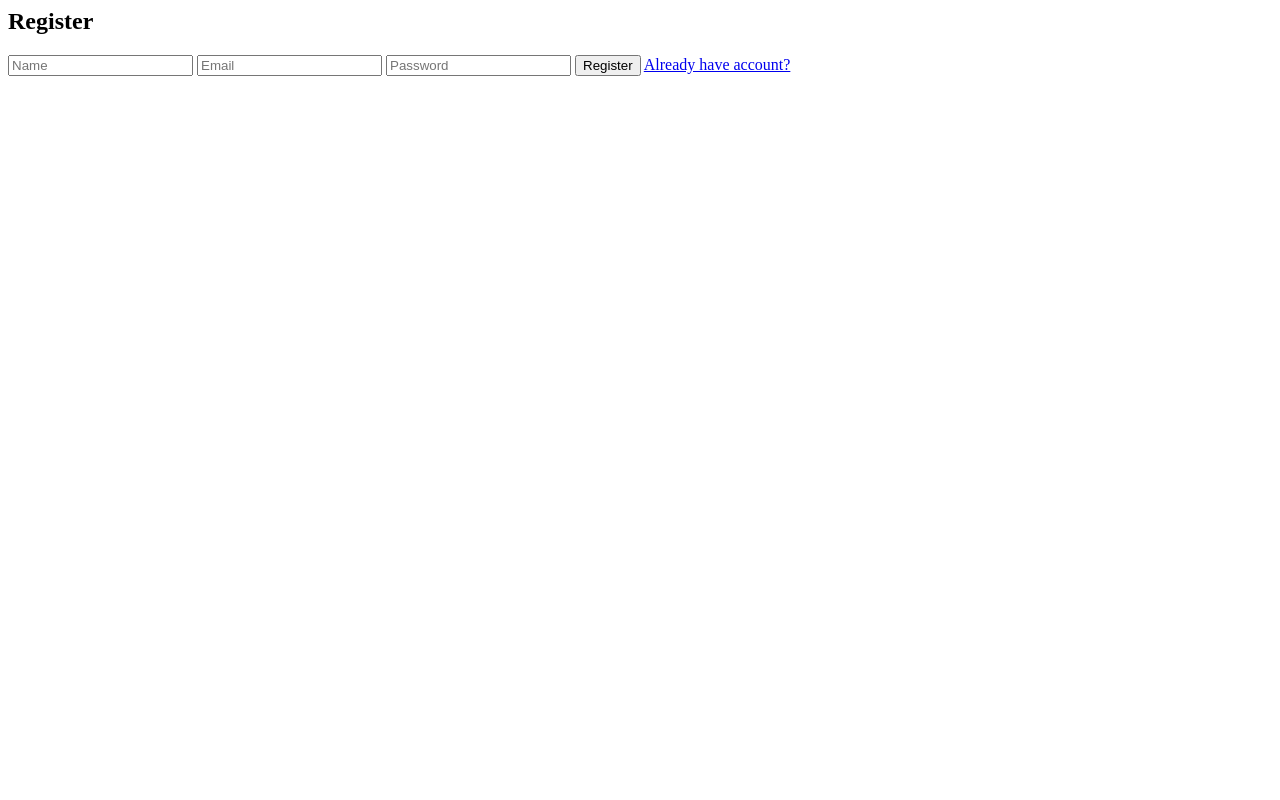
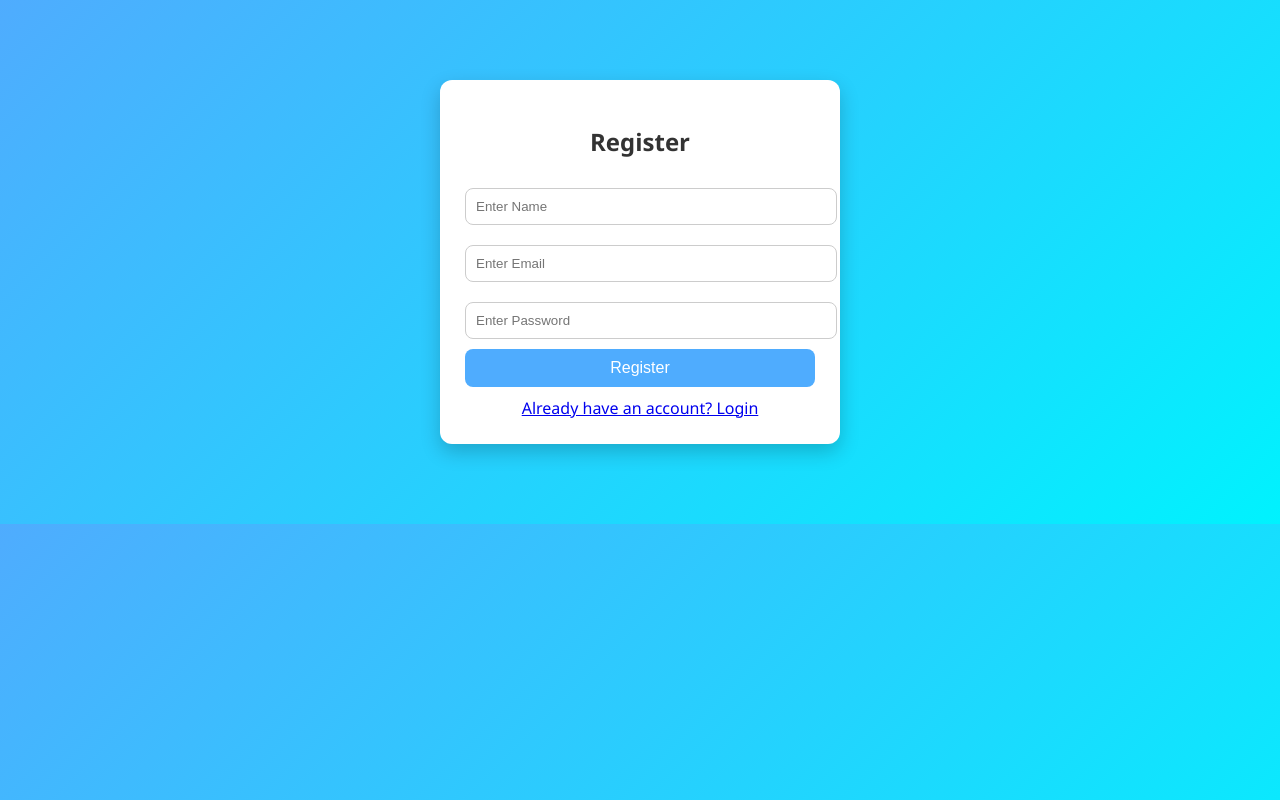
Before and after one commit to Yeshoda0810/Doctor-Appointment, a plain HTML site: page register.html in a window 1280 px wide. Both pictures are taken after a click on the button "Register". Drawn offline with Linux system fonts and the light colour scheme; no server answers.

Commit message:
fixed register issue

```diff
--- a/register.html
+++ b/register.html
@@ -1,17 +1,34 @@
+<!DOCTYPE html>
+<html>
+<head>
+  <title>Register</title>
+  <link rel="stylesheet" href="style.css">
+</head>
+<body>
+
 <div class="container">
   <h2>Register</h2>
-  <input id="name" placeholder="Name">
-  <input id="email" placeholder="Email">
-  <input id="password" type="password" placeholder="Password">
+
+  <input id="name" placeholder="Enter Name" required>
+  <input id="email" type="email" placeholder="Enter Email" required>
+  <input id="password" type="password" placeholder="Enter Password" required>
+
   <button onclick="register()">Register</button>
-  <a href="login.html">Already have account?</a>
+
+  <a href="login.html">Already have an account? Login</a>
 </div>
 
 <script>
 async function register() {
-  const name = document.getElementById("name").value;
-  const email = document.getElementById("email").value;
-  const password = document.getElementById("password").value;
+  const name = document.getElementById("name").value.trim();
+  const email = document.getElementById("email").value.trim();
+  const password = document.getElementById("password").value.trim();
+
+  // ✅ Validation
+  if (!name || !email || !password) {
+    alert("All fields are required ❌");
+    return;
+  }
 
   try {
     const res = await fetch("https://doctor-appointment-54uc.onrender.com/register", {
@@ -23,12 +40,19 @@ async function register() {
     });
 
     const data = await res.text();
+
     alert(data);
 
-    window.location.href = "login.html";
-  } catch (err) {
-    alert("Server error ❌");
-    console.log(err);
+    if (data.includes("success")) {
+      window.location.href = "login.html";
+    }
+
+  } catch (error) {
+    console.log("Error:", error);
+    alert("Server not responding ❌");
   }
 }
 </script>
+
+</body>
+</html>
```
